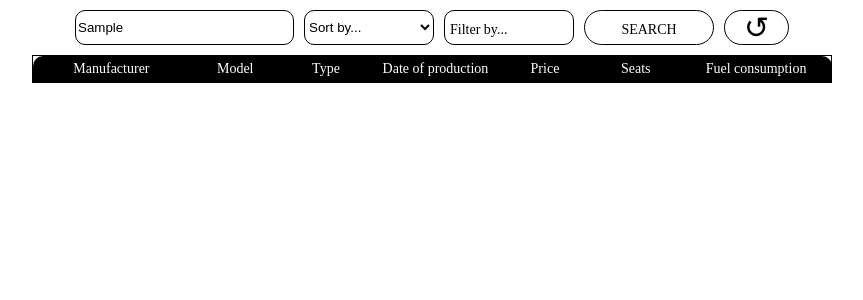
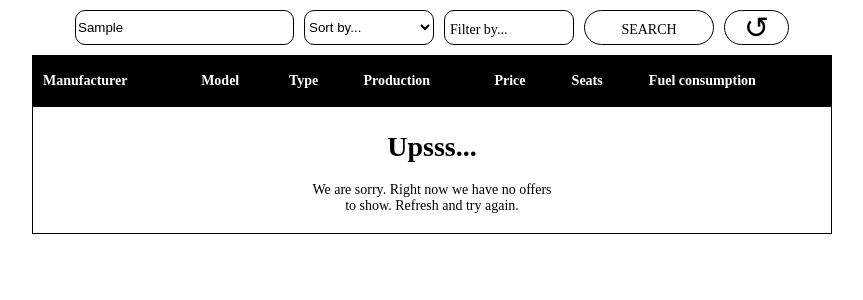
Before and after one commit to GH05Tx/IO-app, a React (Create React App) app: page / in a window 1280 px wide. Both pictures are taken after typing "Sample" into the empty fields and a click on the button "SEARCH". Shown: the top 300 px of the page, without its empty margins (208-1071 px from the left). Built offline with nearby package versions, Linux system fonts and the light colour scheme.

Commit message:
filtering fixed, added: css scrolling, sending request, alert info

```diff
--- a/src/components/offersDisplay.js
+++ b/src/components/offersDisplay.js
@@ -25,7 +25,6 @@ export default class OffersDisplay extends React.Component {
 
         this.getOffers = this.getOffers.bind(this);
         this.checkCarId = this.checkCarId.bind(this);
-        //this.filterOffers = this.filterOffers.bind(this);
     }
 
     // sends json request
@@ -53,6 +52,39 @@ export default class OffersDisplay extends React.Component {
             });
         }
 
+        /*
+        // >>>> THIS SHOULD BE CHECKED <<<<
+        // request address will be different for sure
+        // I'm not sure how it would work
+
+        // sending request and after getting the response
+        // setting component state with received data
+        var request = require('request');
+        request('http://localhost:3001/getCarData', (response) => {
+            for (let i = 0; i < data.Cars.length; i++) {
+                let carArray = [];
+
+                carArray = [response.Cars[i].CarID,
+                            response.Cars[i].Manufacturer,
+                            response.Cars[i].Model,
+                            response.Cars[i].Type,
+                            response.Cars[i].DateOfProduction,
+                            response.Cars[i].Price,
+                            response.Cars[i].NumberOfSeats,
+                            response.Cars[i].FuelConsumption];
+
+                offersArray.push({
+                    car: carArray,
+                    index: Math.random()
+                });
+            }
+            offersArray.sort((a, b) => (parseInt(a.car[0]) > parseInt(b.car[0])) ? 1 : -1)
+            this.setState({
+                displayedOffers: offersArray
+            })
+        });
+        */
+
         // sorting all the offers by their
         // IDs as it is default order
         offersArray.sort((a, b) => (parseInt(a.car[0]) > parseInt(b.car[0])) ? 1 : -1)
@@ -76,7 +108,6 @@ export default class OffersDisplay extends React.Component {
         filters.push([...new Set(category2)]);
         filters.push([...new Set(category3)]);
 
-
         document.getElementById("searchInput").value="";
         document.getElementById("sortSelect").value="";
 
@@ -89,6 +120,9 @@ export default class OffersDisplay extends React.Component {
         });
     }
 
+    // function used to veryfing whether the certain car
+    // is or is not in the array - needed for the purpose
+    // of filtering offers
     checkCarId(id, array) {
         let ifContains = false;
         for (let i = 0; i < array.length; i++) {
@@ -110,107 +144,63 @@ export default class OffersDisplay extends React.Component {
         let offersToDisplay = [];
         let filter = [];
 
-        // let array = [];
-
+        // filtering starts here
         if (checkedList.length > 0) {
             for (let i = 0; i < checkedList.length; i++) {
-                if (parseInt(checkedList[i].value) === 0) filter.push([checkedList[i].nextSibling.data, 1]);
-                else if (parseInt(checkedList[i].value) === 1) filter.push([checkedList[i].nextSibling.data, 3]);
-                else if (parseInt(checkedList[i].value) === 2) filter.push([checkedList[i].nextSibling.data, 6]);
+                if (parseInt(checkedList[i].value) === 0)
+                    filter.push([checkedList[i].nextSibling.data, 1]);
+                else if (parseInt(checkedList[i].value) === 1)
+                    filter.push([checkedList[i].nextSibling.data, 3]);
+                else if (parseInt(checkedList[i].value) === 2)
+                    filter.push([checkedList[i].nextSibling.data, 6]);
                 categoriesNumber.push(filter[i][1]);
             }
-        } if (filter.length > 0) {
+        }
+        if (filter.length > 0) {
             categoriesNumber = new Set(categoriesNumber).size;
-
-            /*
             for (let i = 0; i < displayedOffers.length; i++) {
+                let checkArray = [];
                 for (let j = 0; j < filter.length; j++) {
-                    for (let k = 0; k < categoriesNumber; k++) {
-                        if (displayedOffers[i].car[filter[j][1]] === filter[j][0]
-                            && this.checkCarId(displayedOffers[i].car[0], offersToDisplay) === false) {
-                                offersToDisplay.push({
-                                    car: displayedOffers[i].car,
-                                    index: Math.random()
-                                });
-                        } if (displayedOffers[i].car[filter[j][1]] !== filter[j][0]
-                            && this.checkCarId(displayedOffers[i].car[0], offersToDisplay) === true) {
-                                for (let l = 0; l < offersToDisplay.length; l++) {
-                                    if (offersToDisplay[l].car[0] === displayedOffers[i].car[0]) {
-                                    offersToDisplay.splice(l, 1);
-                                }
-                            }
-                        }
+                    if (displayedOffers[i].car[parseInt(filter[j][1])] === filter[j][0]) {
+                        checkArray.push(true);
                     }
-                    if (!checkArray.includes(false)) offersToDisplay.push({
-                        car: displayedOffers[i].car,
+                }
+                if (checkArray.length >= categoriesNumber) offersToDisplay.push({
+                    car: displayedOffers[i].car,
+                    index: Math.random()
+                });
+            }
+        }
+        // filtering ends here and searching by the input starts
+        if (searchInput.length > 0 && filter.length > 0) {
+            const offersCopy = [...offersToDisplay];
+            offersToDisplay.splice(0, offersToDisplay.length);
+            //console.log(offersCopy);
+            for (let i = 0; i < offersCopy.length; i++) {
+                let carString = offersCopy[i].car.join(" ");
+                if (carString.toLowerCase().includes(searchInput.toLowerCase())) {
+                    offersToDisplay.push({
+                        car: offersCopy[i].car,
                         index: Math.random()
                     });
-                    checkArray.splice(0, checkArray.length);
                 }
-                let index = parseInt(filter[j][1]);
-                checkArray[k][index] = true;
-            */
-                for (let i = 0; i < displayedOffers.length; i++) {
-                    let checkArray = [];
-                    console.log(checkArray)
-                    let checkArray2 = [];
-                    //let checkArray = [filter.length];
-                    for (let j = 0; j < filter.length; j++) {
-                        if (displayedOffers[i].car[parseInt(filter[j][1])] === filter[j][0]) {
-                            let array = new Array(2);
-                            array[0] = parseInt(filter[j][1]);
-                            array[1] = true;
-                            checkArray.push(array);
-                        } else if (displayedOffers[i].car[parseInt(filter[j][1])] !== filter[j][0]) {
-                            let array = new Array(2);
-                            array[0] = parseInt(filter[j][1]);
-                            array[1] = false;
-                            checkArray.push(array);
-                        }
-                    }
-                    for (let k = 0; k < checkArray.length; k++) {
-                        if (checkArray[k][1] === true) {
-                            checkArray2.push(true);
-                        }
-                    }
-
-                    if (checkArray2.length >= categoriesNumber) offersToDisplay.push({
+            }
+            //console.log(offersToDisplay);
+        } else if (searchInput.length > 0 && filter.length === 0) {
+            for (let i = 0; i < displayedOffers.length; i++) {
+                let carString = displayedOffers[i].car.join(" ");
+                if (carString.toLowerCase().includes(searchInput.toLowerCase())) {
+                    offersToDisplay.push({
                         car: displayedOffers[i].car,
                         index: Math.random()
                     });
                 }
-
-
-
-
-        } if (searchInput.length > 0 && filter.length === 0) {
-            for (let i = 0; i < displayedOffers.length; i++) {
-                for (let j = 0; j < displayedOffers[0].car.length; j++) {
-                    if (displayedOffers[i].car[j].toLowerCase().includes(searchInput.toLowerCase())) {
-                        offersToDisplay.push({
-                            car: displayedOffers[i].car,
-                            index: Math.random()
-                        });
-                        j = displayedOffers[0].car.length;
-                    }
-                }
-            }
-        } else if (searchInput.length > 0 && filter.length > 0) {
-            const offersCopy = [...offersToDisplay];
-            for (let i = 0; i < offersCopy.length; i++) {
-                for (let j = 0; j < offersCopy[0].car.length; j++) {
-                    if (offersCopy[i].car[j].toLowerCase().includes(searchInput.toLowerCase())) {
-                        offersToDisplay.push({
-                            car: displayedOffers[i].car,
-                            index: Math.random()
-                        });
-                        j = offersCopy[0].car.length;
-                    }
-                }
             }
         } else if (searchInput.length === 0 && filter.length === 0) {
             offersToDisplay = [...this.state.allOffers];
-        } if (sortCondition.length > 0) {
+        }
+        // searching ends here, sorting starts
+        if (sortCondition.length > 0) {
             if (sortCondition === "priceAsc") {
                 offersToDisplay = offersToDisplay.sort((a, b) => (parseInt(a.car[5]) > parseInt(b.car[5])) ? 1 : -1);
             } else if (sortCondition === "priceDesc") {
@@ -224,6 +214,7 @@ export default class OffersDisplay extends React.Component {
             }
         }
 
+        // only offers that fulfill user's requirements are being displayed
         this.setState({
             displayedOffers: offersToDisplay
         });
@@ -252,7 +243,6 @@ export default class OffersDisplay extends React.Component {
     }
 
     refreshOffers = () => {
-        //console.log(this.state.choosenFilters);
         this.getOffers();
     }
 
@@ -306,7 +296,13 @@ export default class OffersDisplay extends React.Component {
                     </button>
                 </div>
                 <div className="offersItems">
-                    <OffersItems className="offersItems" content={this.state.displayedOffers} />
+                    <div className="tableWrapper">
+                        <div className="tableScroll">
+                            <OffersItems
+                                    className="offersItems"
+                                    content={this.state.displayedOffers} />
+                        </div>
+                    </div>
                 </div>
             </div>
         )
--- a/src/components/offersItems.js
+++ b/src/components/offersItems.js
@@ -1,22 +1,22 @@
 import React from 'react';
-
-
 export default class OffersItems extends React.Component {
     render() {
         let headerRow = [];
+        const alertString = "We are sorry. Right now we have no offers to show. Refresh and try again.";
         const headersArray = [  "ID",
                                     "Manufacturer",
                                     "Model",
                                     "Type",
-                                "Date of production",
+                                    "Production",
                                     "Price",
                                     "Seats",
                                    "Fuel consumption"];
 
         for (let i = 1; i < headersArray.length; i++) {
-            headerRow.push(<td key={Math.random()}>{headersArray[i]}</td>)
+            headerRow.push(<th key={Math.random()}>{headersArray[i]}</th>)
         }
 
+        if (this.props.content.length !== 0) {
             return (
                 <table key={Math.random()}>
                     <thead>
@@ -37,5 +37,22 @@ export default class OffersItems extends React.Component {
                     </tbody>
                 </table>
             )
+        } else return (
+            <table key={Math.random()}>
+                <thead>
+                    <tr key={Math.random()}>{headerRow}</tr>
+                </thead>
+                <tbody>
+                    <tr>
+                        <td colSpan={headersArray.length}>
+                            <div className="alertBox">
+                                <h1>Upsss...</h1>
+                                <p>{alertString}</p>
+                            </div>
+                        </td>
+                    </tr>
+                </tbody>
+            </table>
+        )
     }
 }
--- a/src/components/style.css
+++ b/src/components/style.css
@@ -41,12 +41,12 @@ body {
 .offersItems table {
     margin-left: auto;
     margin-right: auto;
-    width: 100%;
-    border-top-left-radius: 10px;
+    width: 750px;
     border-collapse: collapse;
     border: 1px solid black;
 }
 
+/*
 .offersItems thead td:last-child {
     border-top-right-radius: 10px;
 }
@@ -54,6 +54,7 @@ body {
 .offersItems thead td:first-child {
     border-top-left-radius: 10px;
 }
+*/
 
 .offersItems table td {
     padding: 5px;
@@ -64,22 +65,20 @@ body {
 }
 
 .offersItems tbody td {
-   text-align: left;
-   border-bottom: 1px solid black;
+    text-align: left;
+    border-bottom: 1px solid black;
+    height: 25px;
 }
 
-.offersItems thead td {
-    width: 40px;
-    padding: 5px;
-    text-align: center;
+.offersItems thead th {
+    padding: 10px;
+    text-align: left;
     border-right: none;
     border-left: none;
-}
-
-.offersItems thead {
+    height: 30px;
     background-color: black;
     color: white;
- }
+}
 
 .offersDisplayContainer {
     width: 800px;
@@ -118,14 +117,12 @@ body {
     background-color: white;
     border: solid black 1px;
     width: 128px;
-
 }
 
 .filterDropdownContent > ul {
     list-style-type: none;
     text-align: left;
     padding: 0px;
-
 }
 
 .filterCategory {
@@ -146,7 +143,6 @@ body {
     margin-top: 0px;
     margin-bottom: -5px;
     font-weight: bold;
-
 }
 
 .sortSelect {
@@ -215,3 +211,25 @@ body {
 .filterDropdownContent:hover {
     cursor: default;
 }
+
+.alertBox {
+    width: 250px;
+    vertical-align: middle;
+    margin-left: auto;
+    margin-right: auto;
+    text-align: center;
+}
+
+.tableWrapper {
+    position: relative;
+}
+
+.tableScroll {
+    height: 400px;
+    width: 800px;
+    overflow: auto;
+}
+
+.tableWrapper table {
+    width: 100%;
+}
```
Lines whose indentation alone changed are shown as unchanged.
